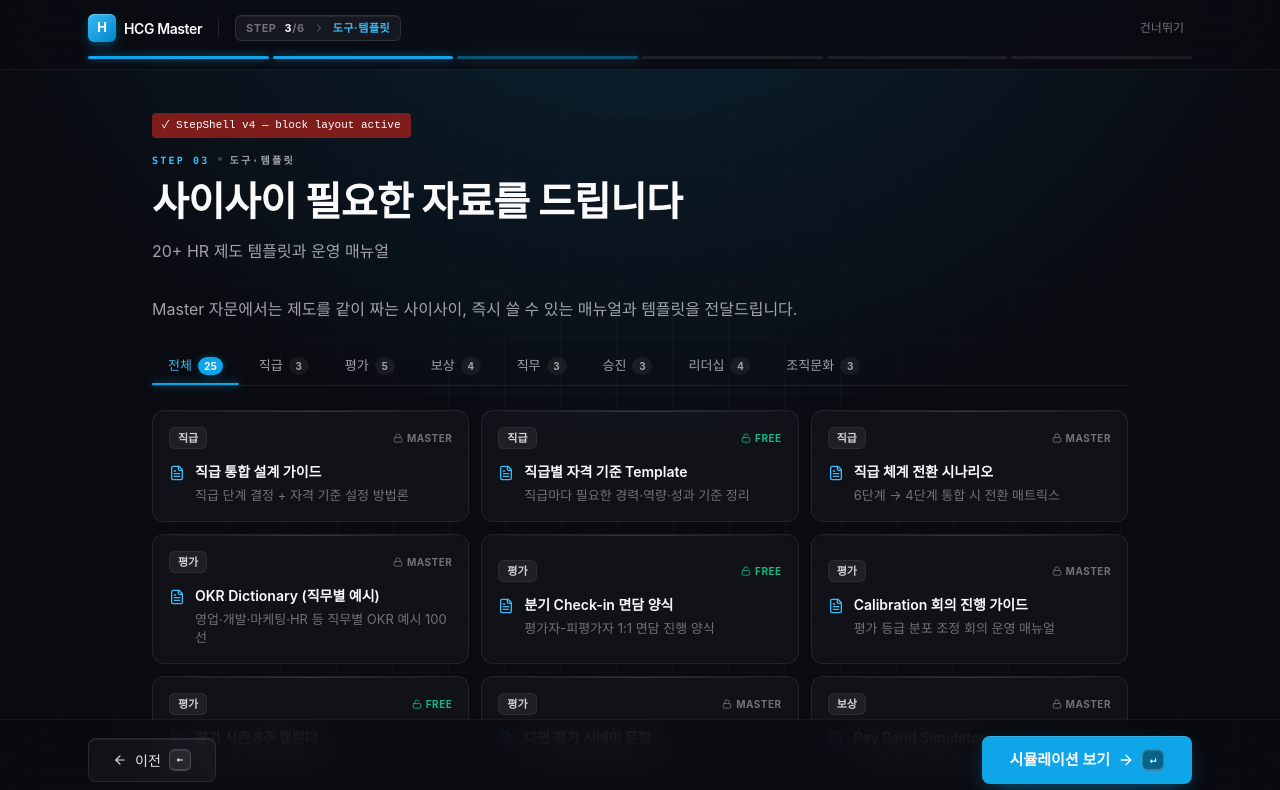
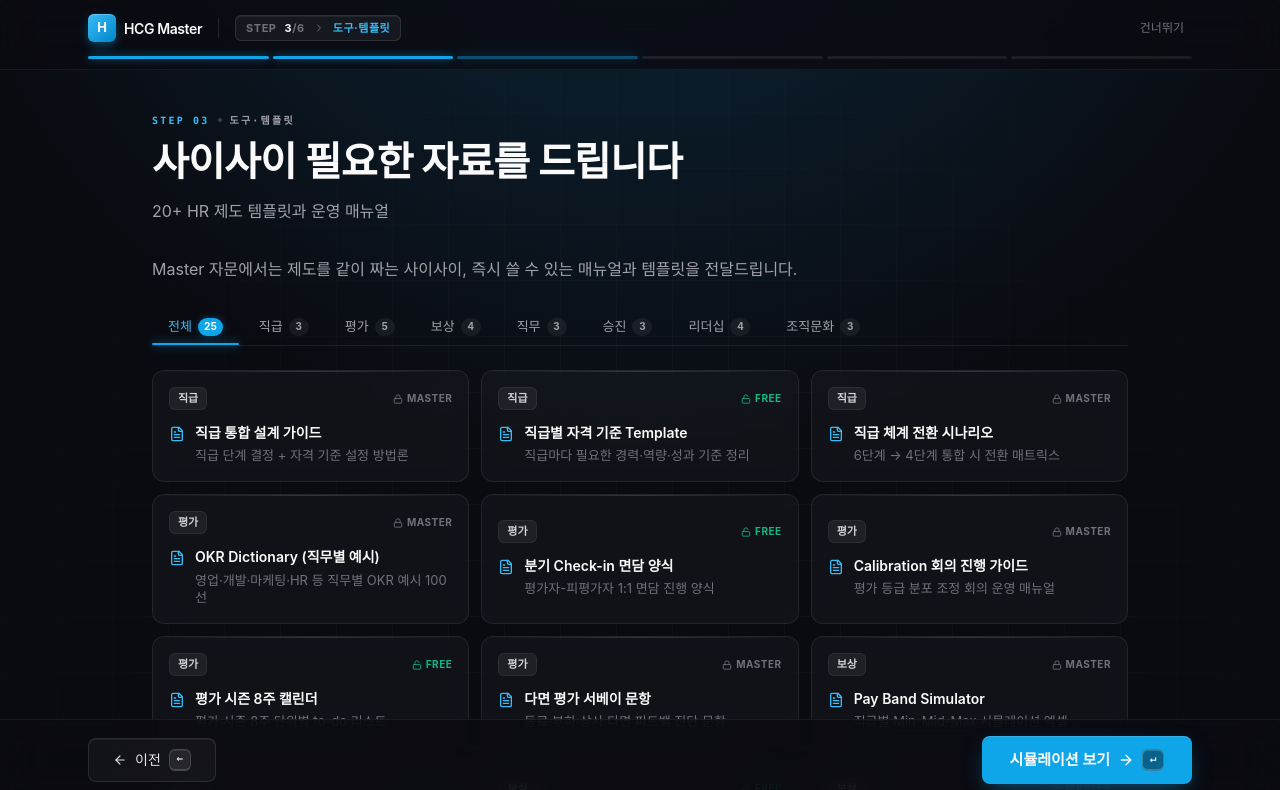
Before and after one commit to skyyoung2030-star/hradvisory, a React (Vite) app: page /tour/3-deliverables in a window 1280 px wide. Shown: the top 790 px of the page. Built offline with nearby package versions, Linux system fonts and the light colour scheme; no server answers; a web font is replaced by a local one.

Commit message:
Updated StepShell.tsx

```diff
--- a/src/components/StepShell.tsx
+++ b/src/components/StepShell.tsx
@@ -10,34 +10,19 @@ type Props = {
 /**
  * Per-step shell — bare-bones block layout.
  *
- * No flex, no gap, no animation, no framer-motion. Just plain block elements
- * with explicit margin-bottom. This is the simplest possible structure;
- * if h1 and p still overlap with this, the issue is outside this component.
- *
- * The red "StepShell v4" banner at the top is a debug marker — if you don't
- * see it, the file isn't being loaded. Remove the banner div once verified.
+ * No flex, no gap, no animation, no framer-motion. Just block elements with
+ * explicit margin-bottom. Earlier versions hit a transient overlap where
+ * subtitle <p> rendered on the same baseline as <h1>, traced back to a
+ * combination of flex-gap collapse + framer-motion transform animation +
+ * font swap timing. This version sidesteps the whole stack: position:static,
+ * display:block, margin/padding zeroed, then a margin-bottom on h1 provides
+ * the spacing to the subtitle. Plain HTML flow.
  */
 export default function StepShell({ step, rightSlot, children }: Props) {
   return (
     <section className="container-tour py-8 sm:py-10 flex-1">
-      {/* ⚠ DEBUG MARKER — remove this div once you've verified the new file is loaded */}
-      <div
-        style={{
-          background: "#7f1d1d",
-          color: "white",
-          padding: "4px 10px",
-          fontSize: 11,
-          fontFamily: "monospace",
-          marginBottom: 12,
-          borderRadius: 4,
-          display: "inline-block",
-        }}
-      >
-        ✓ StepShell v4 — block layout active
-      </div>
-
       <div style={{ marginBottom: 32 }}>
-        {/* Eyebrow — inline-style block with own marginBottom */}
+        {/* Eyebrow: STEP NN · label */}
         <div
           style={{
             marginBottom: 12,
@@ -66,7 +51,7 @@ export default function StepShell({ step, rightSlot, children }: Props) {
           </span>
         </div>
 
-        {/* H1 — explicit block, explicit marginBottom for spacing to subtitle */}
+        {/* H1 title — block element, explicit reset, marginBottom for spacing */}
         <h1
           className="h-1"
           style={{
@@ -88,7 +73,7 @@ export default function StepShell({ step, rightSlot, children }: Props) {
           {step.title}
         </h1>
 
-        {/* Subtitle — explicit block, no top margin (h1 provides spacing) */}
+        {/* Subtitle — block element, no top margin (h1 provides spacing) */}
         {step.subtitle && (
           <p
             className="body text-ink-600"
```
